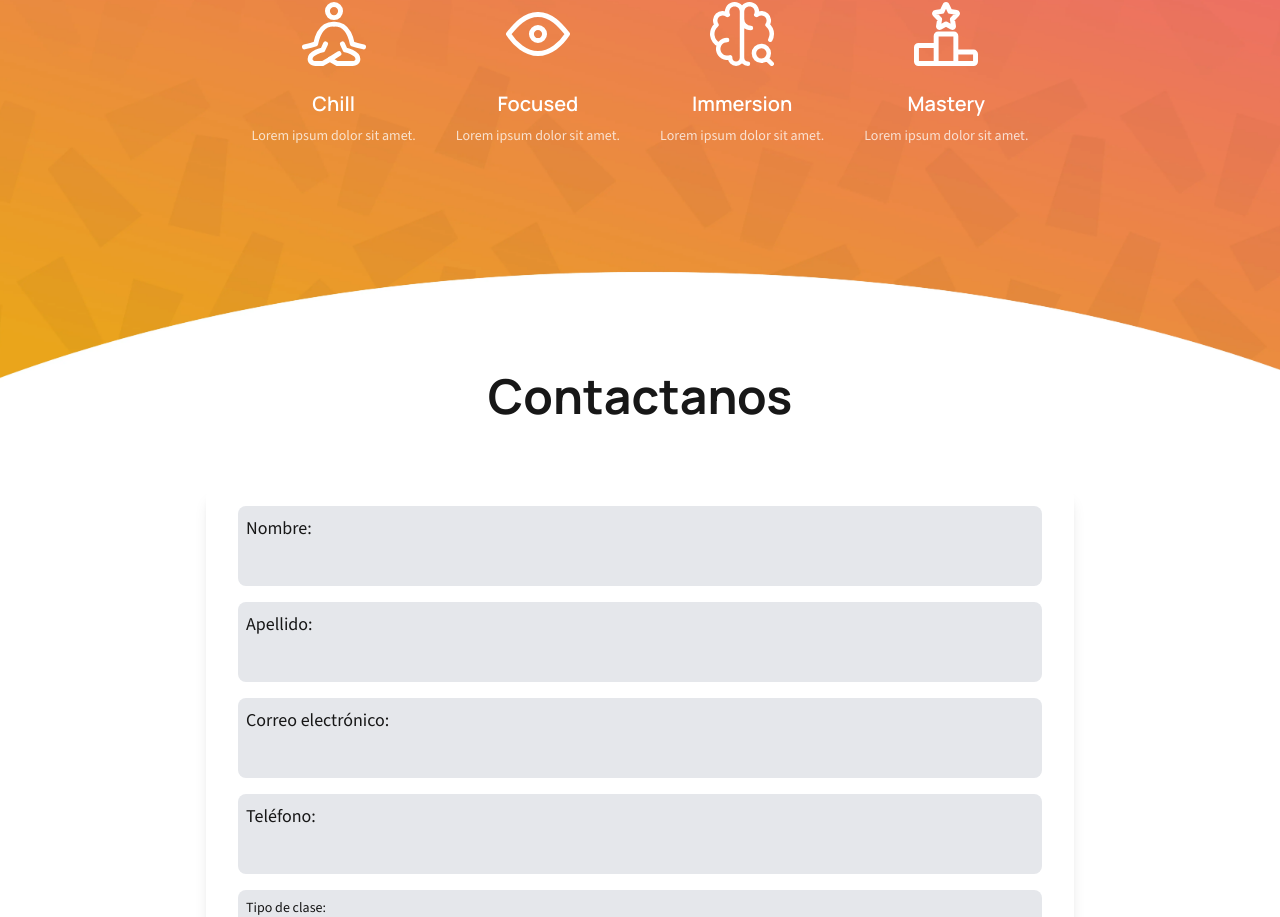
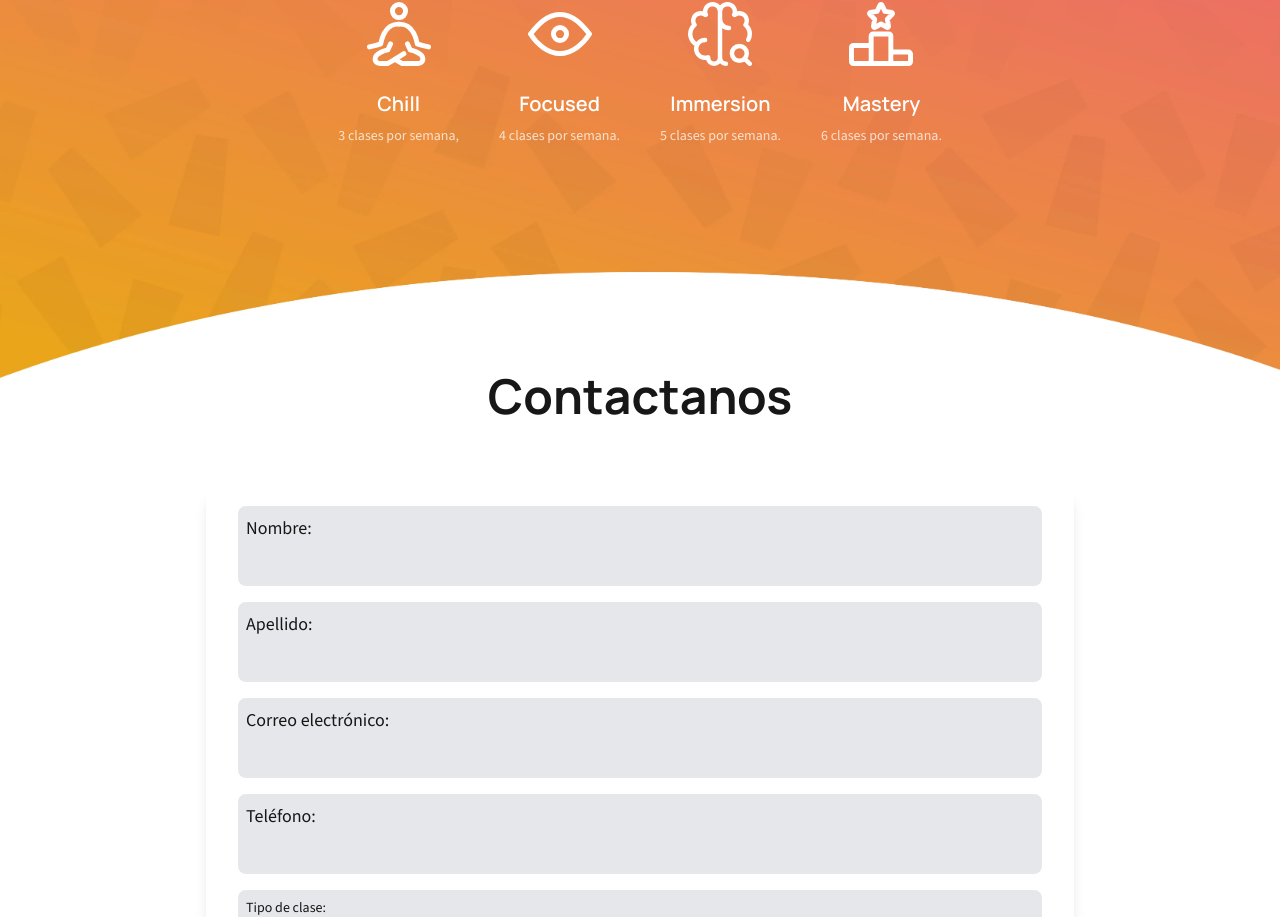
Before and after one commit to knockknowledge/webkknock, a Next.js app: page / in a window 1280 px wide. Shown: the part 5134-6051 px from the top of the page. Built offline with nearby package versions, Linux system fonts and the light colour scheme.

Commit message:
change suscription text

```diff
--- a/src/components/Subscription.tsx
+++ b/src/components/Subscription.tsx
@@ -56,7 +56,7 @@ const Subscription: React.FC = () => {
               {plan.title}
             </h3>
             <p className="text-sm opacity-75 mt-2 text-white">
-              Lorem ipsum dolor sit amet.
+              {plan.description}
             </p>
           </div>
         ))}
```
